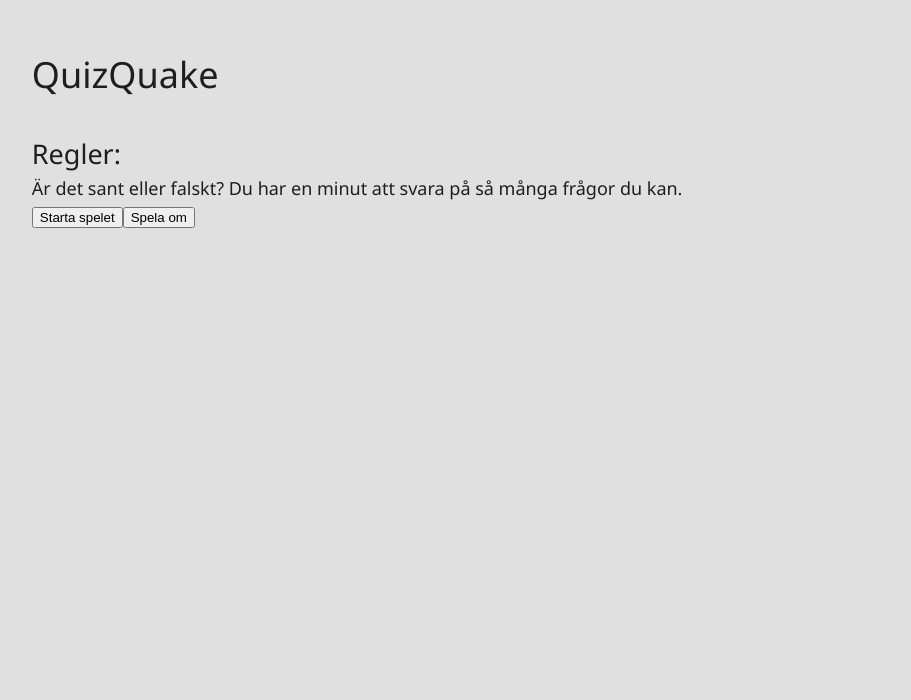
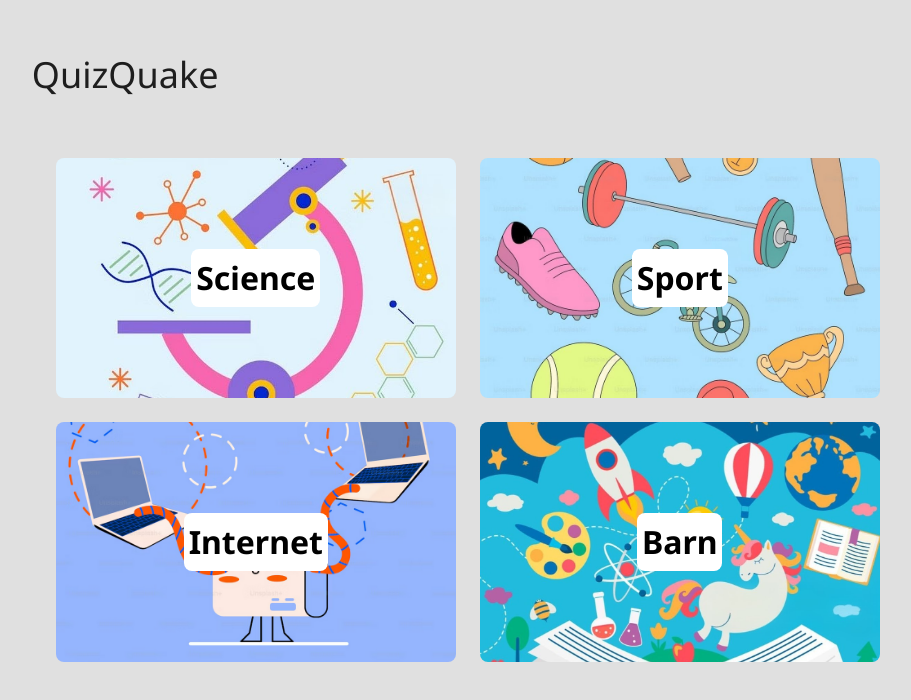
Before and after one commit to AndreasJosef/quizquake, a website built with Vite: page index.html in a window 1280 px wide. Shown: the whole page, without its empty margins (253-1164 px from the left). Built offline with nearby package versions, Linux system fonts and the light colour scheme.

Commit message:
add css to categories

```diff
--- a/src/components/Categories.js
+++ b/src/components/Categories.js
@@ -5,30 +5,38 @@
 
   // Category Science
   const scienceCard = document.createElement('div');
-  scienceCard.textContent = 'Science';
+  const scienceText = document.createElement('span');
+  scienceText.textContent = 'Science';
   scienceCard.className = 'card__category';
   scienceCard.style.backgroundImage = "url('assets/SCIENCE.jpg')";
+  scienceCard.appendChild(scienceText);
   root.appendChild(scienceCard);
 
   // Category Sport
   const sportCard = document.createElement('div');
-  sportCard.textContent = 'Sport';
+  const sportText = document.createElement('span');
+  sportText.textContent = 'Sport';
   sportCard.className = 'card__category';
   sportCard.style.backgroundImage = "url('assets/SPORT.jpg')";
+  sportCard.appendChild(sportText);
   root.appendChild(sportCard);
 
   // Category Internet
   const internetCard = document.createElement('div');
-  internetCard.textContent = 'Internet';
+  const internetText = document.createElement('span');
+  internetText.textContent = 'Internet';
   internetCard.className = 'card__category';
   internetCard.style.backgroundImage = "url('assets/INTERNET.png')";
+  internetCard.appendChild(internetText);
   root.appendChild(internetCard);
 
   // Category Barn
   const barnCard = document.createElement('div');
-  barnCard.textContent ='Barn';
+  const barnText = document.createElement('span');
+  barnText.textContent ='Barn';
   barnCard.classList = 'card__category';
   barnCard.style.backgroundImage = "url('assets/KIDS.jpg')";
+  barnCard.appendChild(barnText);
   root.appendChild(barnCard);
 
 
--- a/src/modules/gameService.js
+++ b/src/modules/gameService.js
@@ -13,7 +13,7 @@
 
     let state = {
         questions: null,
-        gamePhase: GAME_PHASES.start,
+        gamePhase: GAME_PHASES.settings,
         score: 0,
         currentQuestion: null,
         currentQuestionID: null,
--- a/src/styles/components/card.css
+++ b/src/styles/components/card.css
@@ -29,4 +29,20 @@
     font-size: 2rem;
     color: rgb(0, 0, 0);
     font-weight: 700;
+    cursor: pointer;
 }
+
+.card__category:hover {
+    transform: scale(1.05);
+    transition: transform 0.3s ease-in-out;
+}
+.card__category:active {
+    transform: scale(0.95);
+    transition: transform 0.1s ease-in-out;
+}
+
+.card__category span {
+    background-color: rgb(255, 255, 255);
+    padding: 0.3rem 0.3rem;
+    border-radius: 0.5rem;
+}
```
